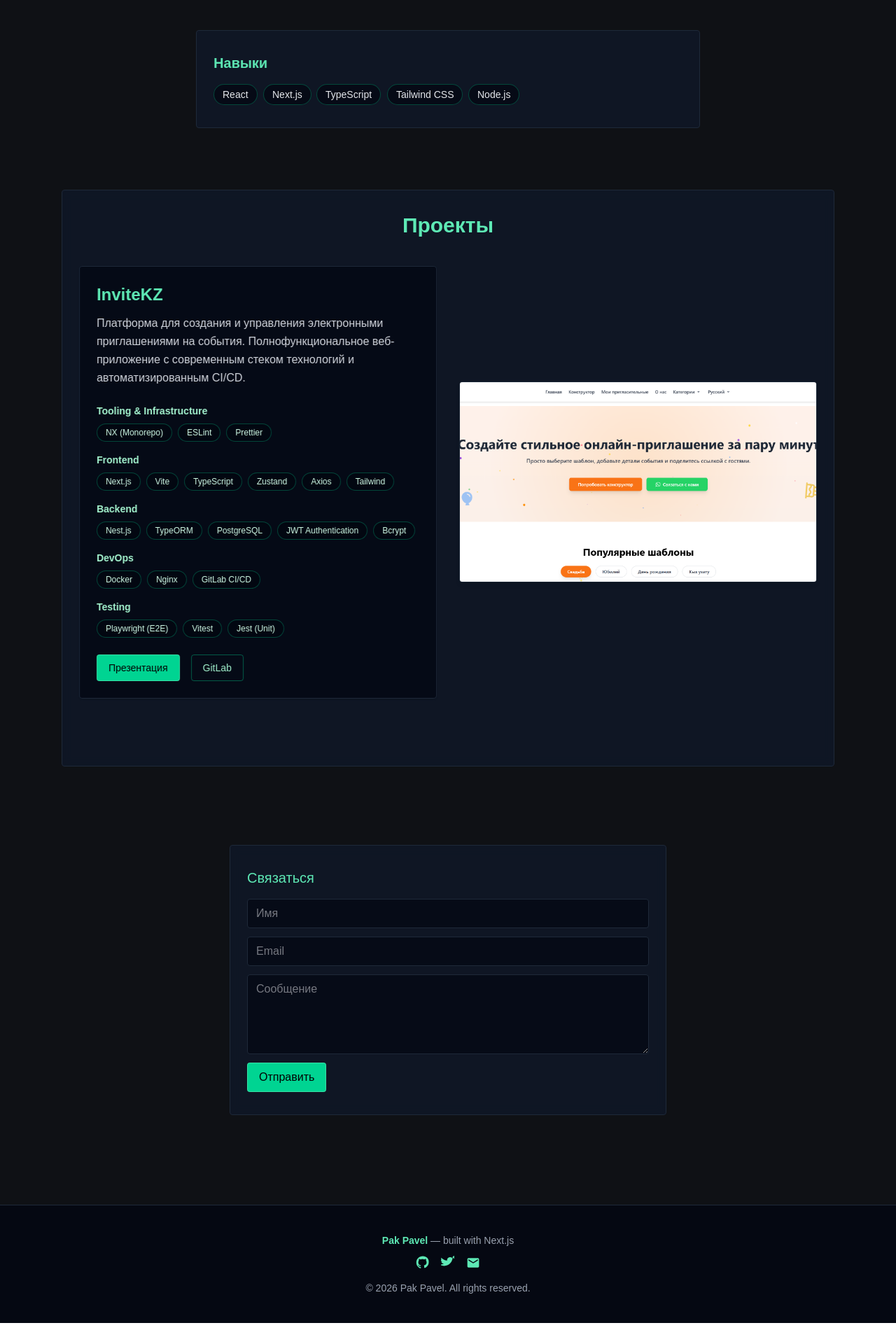
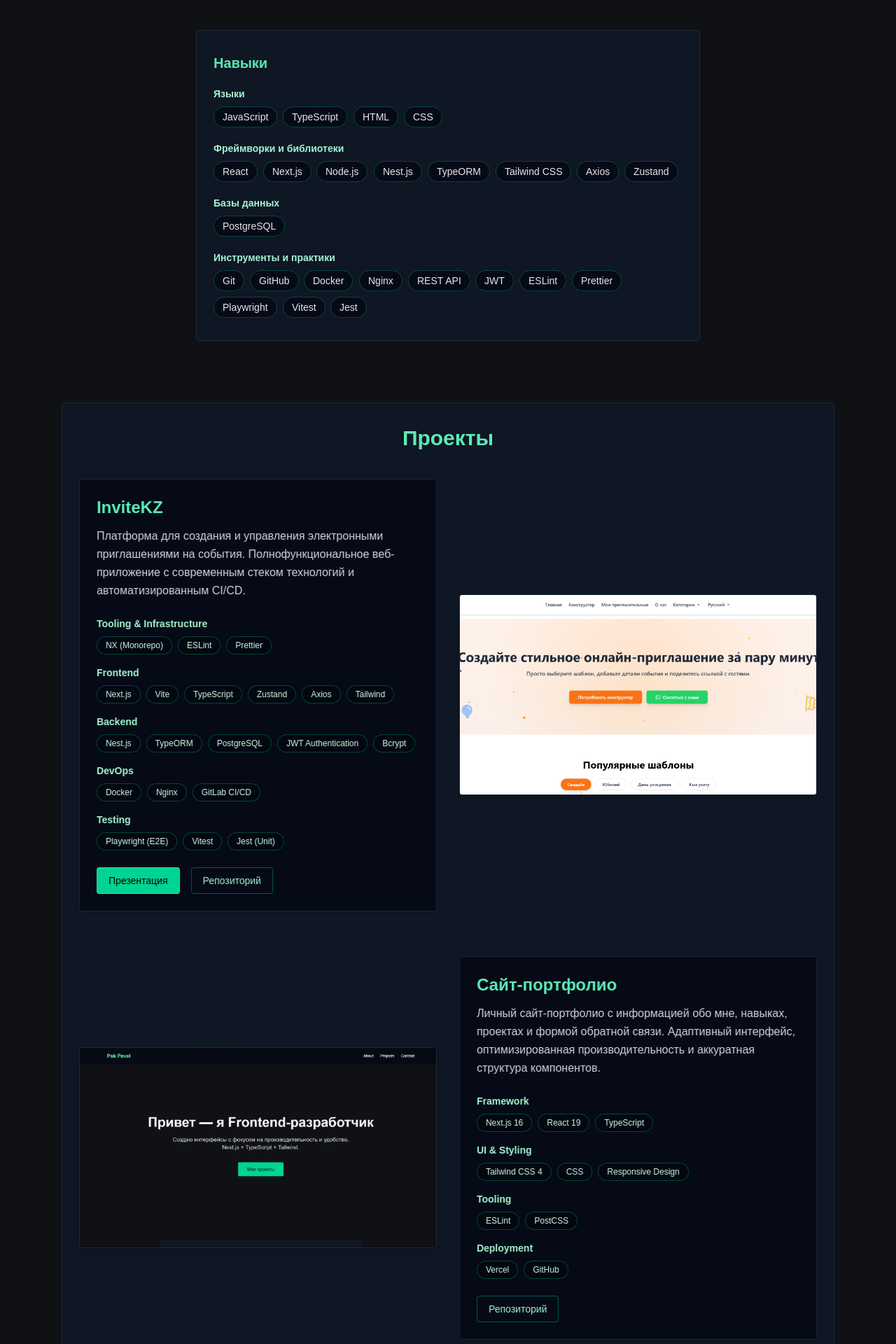
Before and after one commit to ronima8/portfolio, a Next.js app: page / in a window 1280 px wide. Shown: the part 940-2860 px from the top of the page at 70% size. Before the commit the page ends 2830 px from the top, so only its background shows below. Built offline with nearby package versions, Linux system fonts and the light colour scheme.

Commit message:
added new skills

```diff
--- a/app/components/ProjectCard.tsx
+++ b/app/components/ProjectCard.tsx
@@ -80,7 +80,7 @@ export default function ProjectCard({ project, index }: { project: Project; inde
               rel="noreferrer"
               className="px-4 py-2 border border-emerald-400/40 rounded-sm text-sm text-emerald-200 hover:bg-emerald-500/10 transition-colors"
             >
-              GitLab
+              Репозиторий
             </a>
           )}
           {project.href && (
--- a/app/components/Skills.tsx
+++ b/app/components/Skills.tsx
@@ -2,7 +2,24 @@
 
 import { useRef, useEffect, useState } from "react";
 
-const skills = ["React", "Next.js", "TypeScript", "Tailwind CSS", "Node.js"];
+const skills = [
+  {
+    category: "Языки",
+    items: ["JavaScript", "TypeScript", "HTML", "CSS"]
+  },
+  {
+    category: "Фреймворки и библиотеки",
+    items: ["React", "Next.js", "Node.js", "Nest.js", "TypeORM", "Tailwind CSS", "Axios", "Zustand"]
+  },
+  {
+    category: "Базы данных",
+    items: ["PostgreSQL"]
+  },
+  {
+    category: "Инструменты и практики",
+    items: ["Git", "GitHub", "Docker", "Nginx", "REST API", "JWT", "ESLint", "Prettier", "Playwright", "Vitest", "Jest"]
+  }
+];
 
 export default function Skills() {
   const sectionRef = useRef<HTMLDivElement>(null);
@@ -37,19 +54,30 @@ export default function Skills() {
           >
             Навыки
           </h3>
-          <div className="mt-4 flex flex-wrap gap-2">
-            {skills.map((s, i) => (
-              <span
-                key={s}
-                className={`inline-block px-3 py-1 rounded-full bg-gray-950/70 border border-emerald-400/30 text-sm text-gray-200 transition-all duration-700 ease-out transform-gpu will-change-transform ${
-                  visible
-                    ? "opacity-100 translate-x-0"
-                    : "opacity-0 translate-x-16"
+          <div className="mt-5 space-y-5">
+            {skills.map((group, groupIndex) => (
+              <div
+                key={group.category}
+                className={`transition-all duration-700 ease-out transform-gpu will-change-transform ${
+                  visible ? "opacity-100 translate-x-0" : "opacity-0 -translate-x-8"
                 }`}
-                style={visible ? { transitionDelay: `${0.6 + i * 0.3}s` } : {}}
+                style={visible ? { transitionDelay: `${0.15 + groupIndex * 0.2}s` } : {}}
               >
-                {s}
-              </span>
+                <h4 className="text-sm font-semibold text-emerald-200 mb-2">{group.category}</h4>
+                <div className="flex flex-wrap gap-2">
+                  {group.items.map((item, itemIndex) => (
+                    <span
+                      key={item}
+                      className={`inline-block px-3 py-1 rounded-full bg-gray-950/70 border border-emerald-400/30 text-sm text-gray-200 transition-all duration-700 ease-out transform-gpu will-change-transform ${
+                        visible ? "opacity-100 translate-x-0" : "opacity-0 translate-x-16"
+                      }`}
+                      style={visible ? { transitionDelay: `${0.3 + groupIndex * 0.2 + itemIndex * 0.05}s` } : {}}
+                    >
+                      {item}
+                    </span>
+                  ))}
+                </div>
+              </div>
             ))}
           </div>
         </div>
--- a/data/projects.ts
+++ b/data/projects.ts
@@ -29,7 +29,32 @@ export const projects: Project[] = [
     ],
     presentation: "https://www.canva.com/design/DAG90HGlBPY/05LVy8HjY5O3SC_U48i-fQ/view?utm_content=DAG90HGlBPY&utm_campaign=designshare&utm_medium=link2&utm_source=uniquelinks&utlId=h02a0771382#1",
     repo: "https://gitlab.com/esdp-ajs-22-1/invitekz",
-    image: "/images/image.png",
+    image: "/images/invite.png",
+  },
+  {
+    id: "portfolio",
+    title: "Сайт-портфолио",
+    description: "Личный сайт-портфолио с информацией обо мне, навыках, проектах и формой обратной связи. Адаптивный интерфейс, оптимизированная производительность и аккуратная структура компонентов.",
+    tech: [
+      {
+        name: "Framework",
+        items: ["Next.js 16", "React 19", "TypeScript"]
+      },
+      {
+        name: "UI & Styling",
+        items: ["Tailwind CSS 4", "CSS", "Responsive Design"]
+      },
+      {
+        name: "Tooling",
+        items: ["ESLint", "PostCSS"]
+      },
+      {
+        name: "Deployment",
+        items: ["Vercel", "GitHub"]
+      }
+    ],
+    repo: "https://github.com/ronima8/portfolio",
+    image: "/images/bio.png",
   },
 ];
 
```
Also changed, not shown: public/images/bio.png (added), public/images/invite.png (renamed from public/images/image.png).
